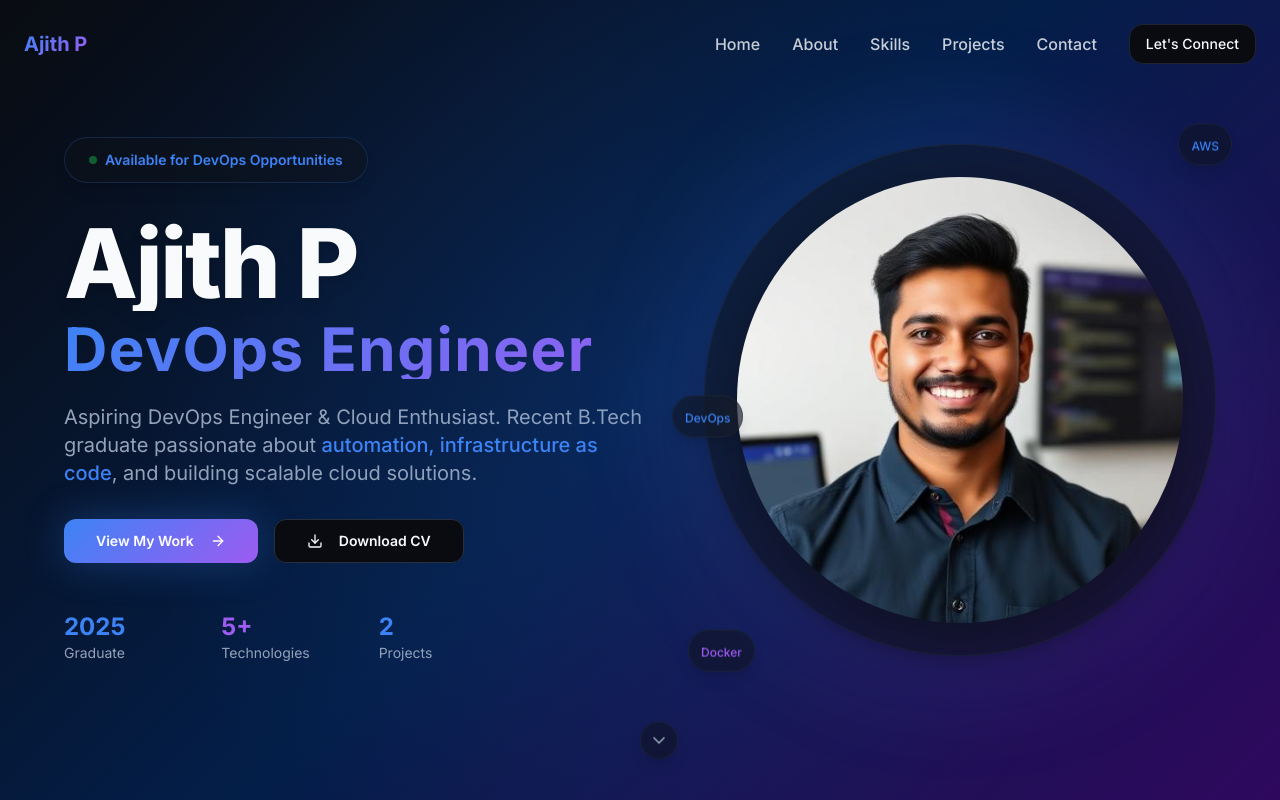
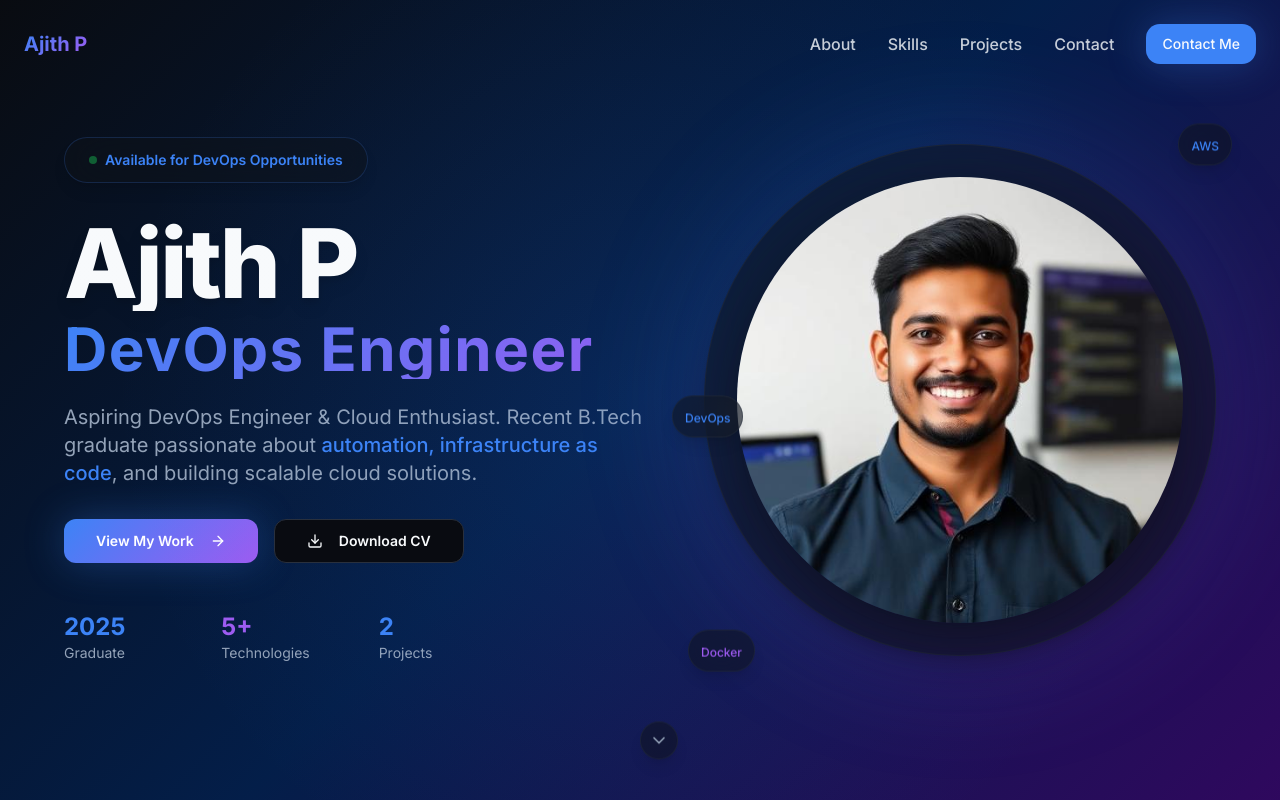
Before and after one commit to ajithhh0001/ajith-p-devops-journey, a React (Vite) app: page / in a window 1280 px wide. Shown: the top 800 px of the page. Built offline with nearby package versions, Linux system fonts and the light colour scheme.

Commit message:
Refactor: Remove unused navbar items
Remove sections from the navigation bar that are not currently in use to streamline the interface and avoid unnecessary elements.

```diff
--- a/src/components/ui/navigation.tsx
+++ b/src/components/ui/navigation.tsx
@@ -25,7 +25,6 @@ const Navigation = () => {
   };
 
   const navItems = [
-    { label: "Home", href: "hero" },
     { label: "About", href: "about" },
     { label: "Skills", href: "skills" },
     { label: "Projects", href: "projects" },
@@ -60,11 +59,11 @@ const Navigation = () => {
               </button>
             ))}
             <Button
-              variant="outline"
+              variant="default"
               onClick={() => scrollToSection("contact")}
-              className="ml-4"
+              className="ml-4 glow-primary"
             >
-              Let's Connect
+              Contact Me
             </Button>
           </div>
 
@@ -93,11 +92,11 @@ const Navigation = () => {
                 </button>
               ))}
               <Button
-                variant="outline"
+                variant="default"
                 onClick={() => scrollToSection("contact")}
-                className="mt-4 w-fit"
+                className="mt-4 w-fit glow-primary"
               >
-                Let's Connect
+                Contact Me
               </Button>
             </div>
           </div>
```
